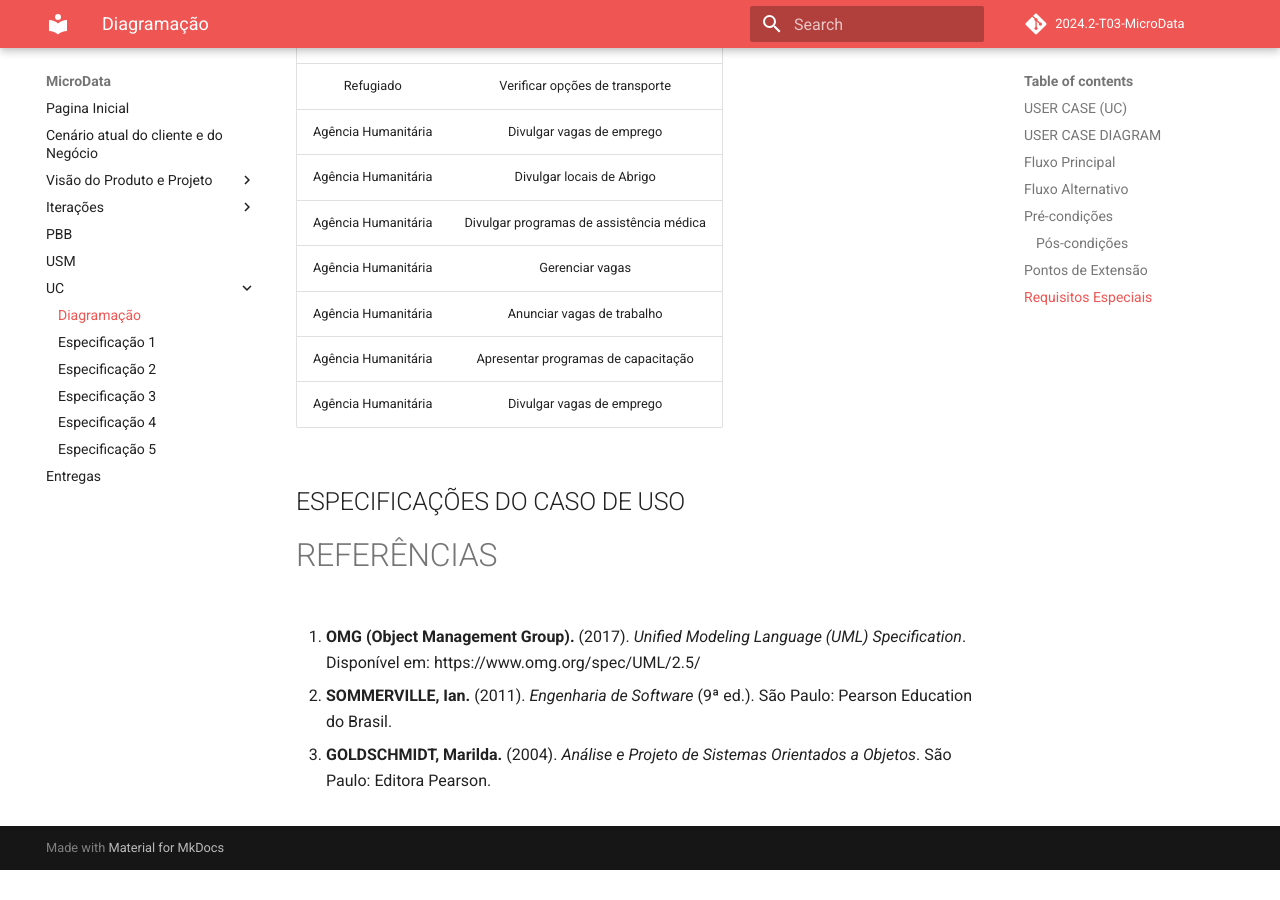
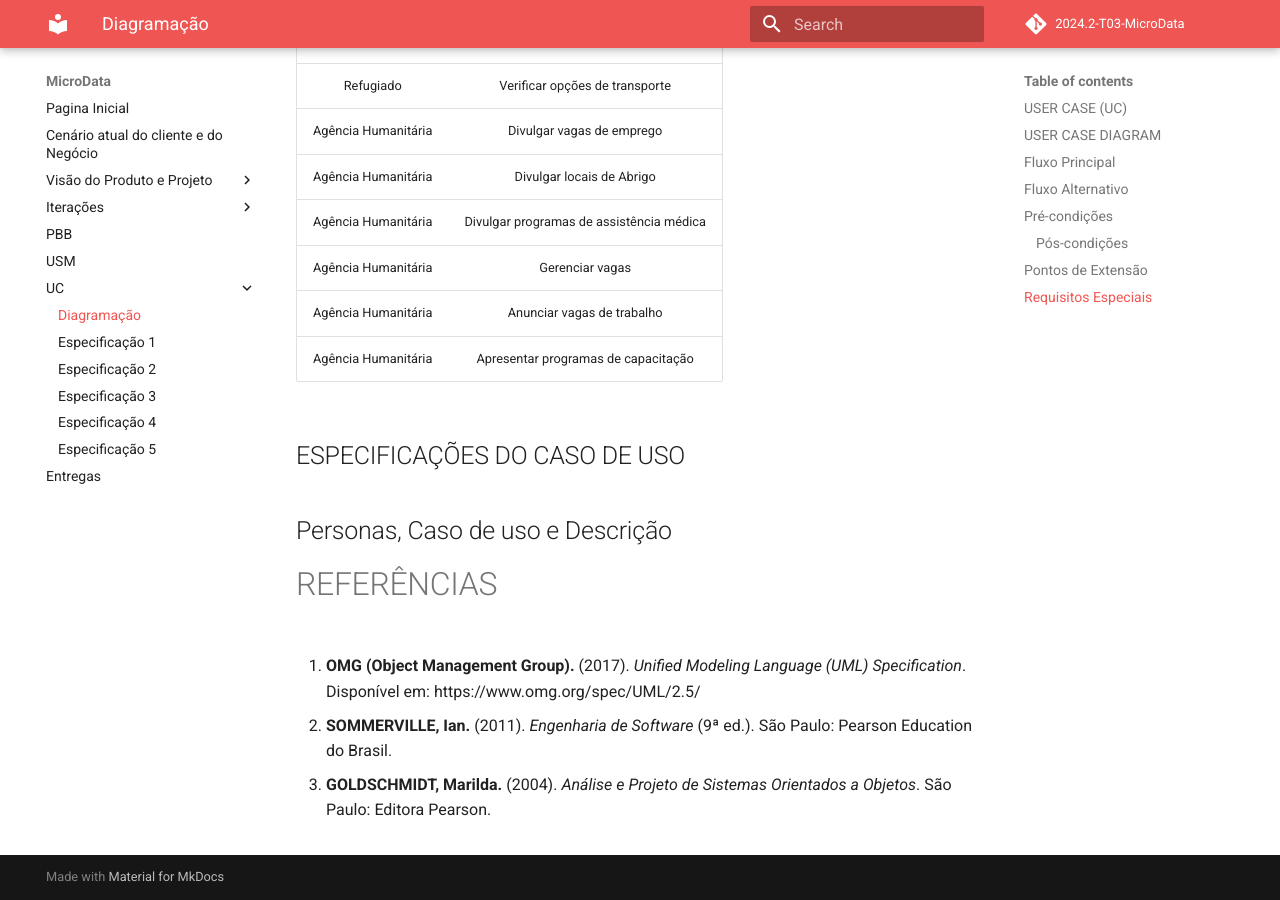
Before and after one commit to storch7/2024.2-T03-MicroData, an MkDocs documentation site: the page built from docs/uc/usercase.md, in a window 1280 px wide and 900 px high, scrolled down 3114 px. Built offline with MkDocs 1.6.1 and Material for MkDocs 9.7.7, drawn with Linux system fonts in a browser that asks for light colours; comment, search, counter and statistics services are not loaded; before the commit the page ends 3984 px from its top, so only the background shows below that.

Commit message:
alterações no usercade

```diff
--- a/docs/uc/usercase.md
+++ b/docs/uc/usercase.md
@@ -67,11 +67,11 @@ O digrama completo também pode ser encontrado na imagem abaixo:
 | Agência Humanitária | Gerenciar vagas |
 | Agência Humanitária | Anunciar vagas de trabalho |
 | Agência Humanitária | Apresentar programas de capacitação |
-| Agência Humanitária | Divulgar vagas de emprego |
-
 
 
 ## ESPECIFICAÇÕES DO CASO DE USO
+
+## Personas, Caso de uso e Descrição
 
 
 # REFERÊNCIAS
```
Also changed, not shown: docs/assets/ucd/[HOPEBRIDGE] UCD.png.
